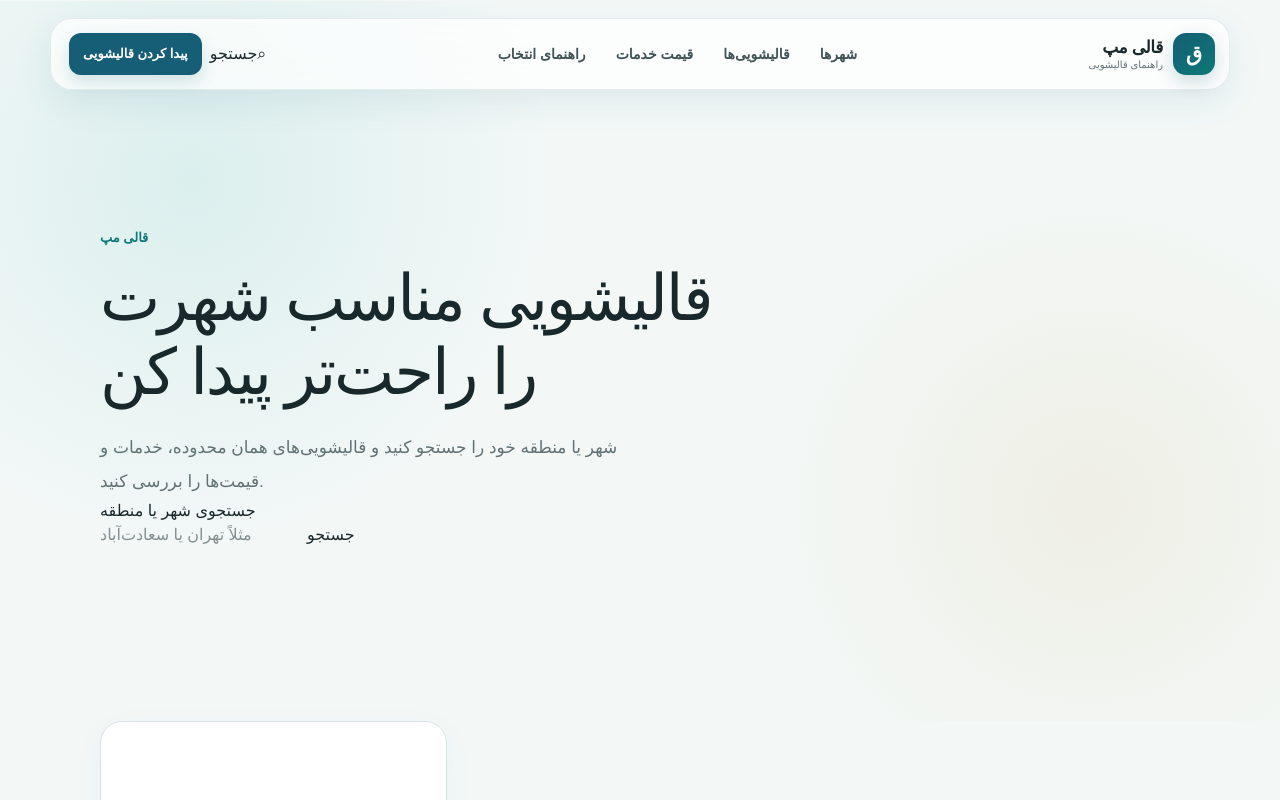
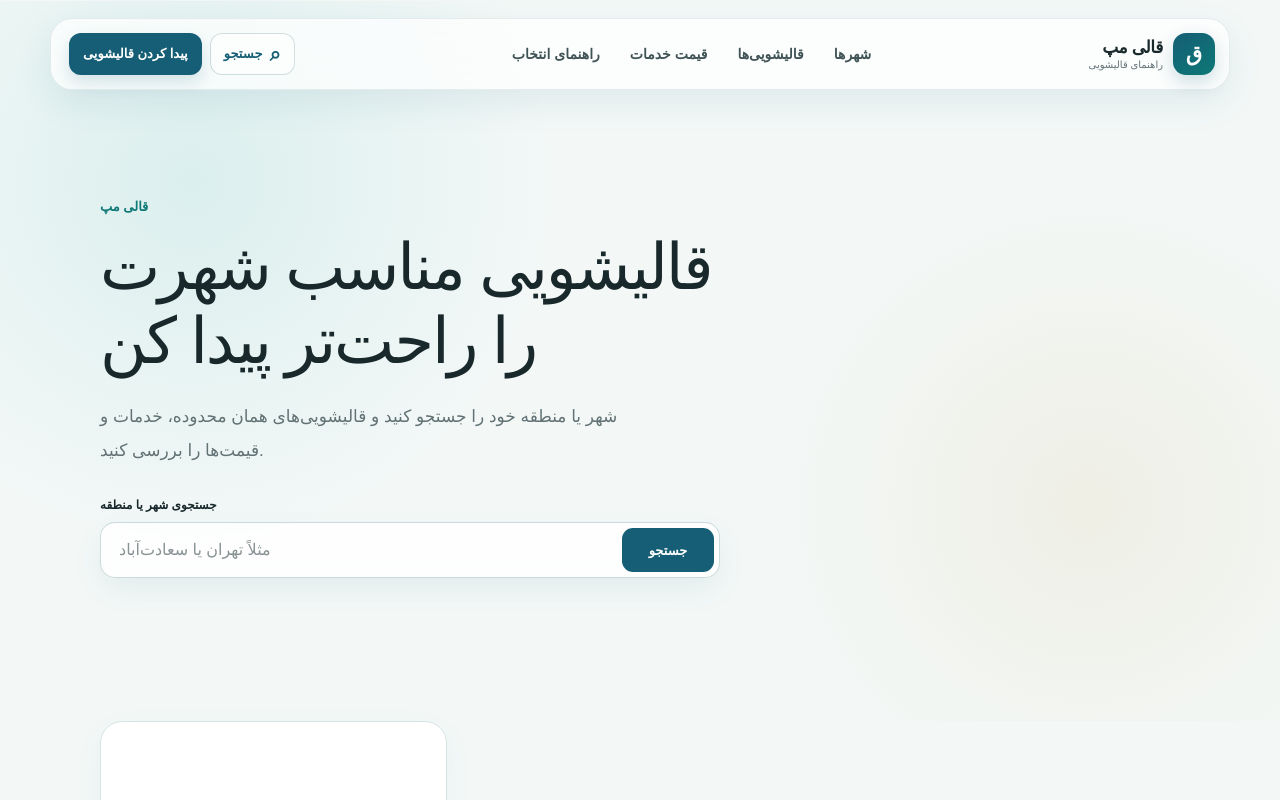
Before and after one commit to HoseinPirhadi/nextjs-boilerplate, a Next.js app: page / in a window 1280 px wide. Shown: the top 800 px of the page. Built offline with nearby package versions, Linux system fonts and the light colour scheme.

Commit message:
Style project search and navigation UI

```diff
--- a/app/globals.css
+++ b/app/globals.css
@@ -65,3 +65,91 @@ a { color: inherit; text-decoration: none; }
   .site-menu-toggle { width:40px; height:40px; border-radius:11px; } .preview-hero { min-height:650px; padding:130px 20px 80px; } .preview-hero h1 { font-size:39px; } .preview-hero p { font-size:15px; }
   .preview-section { width:calc(100% - 32px); }
 }
+
+.site-search-trigger {
+  min-height: 42px;
+  display: inline-flex;
+  align-items: center;
+  justify-content: center;
+  gap: 7px;
+  padding: 0 13px;
+  border: 1px solid rgba(190,210,209,.72);
+  border-radius: 12px;
+  background: rgba(255,255,255,.58);
+  color: var(--primary);
+  font: inherit;
+  font-size: 13px;
+  font-weight: 700;
+  cursor: pointer;
+}
+.site-search-trigger:hover { background: var(--surface-soft); }
+.site-search-icon { font-size: 20px; line-height: 1; }
+.site-search-panel {
+  margin-top: 8px;
+  padding: 14px;
+  border: 1px solid rgba(216,228,227,.68);
+  border-radius: 18px;
+  background: rgba(255,255,255,.86);
+  box-shadow: 0 14px 34px rgba(21,94,117,.10);
+  -webkit-backdrop-filter: blur(16px);
+  backdrop-filter: blur(16px);
+}
+.site-search-panel label, .site-mobile-search label {
+  display: block;
+  margin-bottom: 7px;
+  color: var(--foreground);
+  font-size: 12px;
+  font-weight: 800;
+}
+.site-search-box {
+  display: flex;
+  align-items: center;
+  gap: 8px;
+  min-height: 48px;
+  padding: 5px 7px 5px 5px;
+  border: 1px solid var(--line);
+  border-radius: 13px;
+  background: #fff;
+}
+.site-search-box .site-search-icon { padding-inline: 7px; color: var(--muted); }
+.site-search-box input {
+  min-width: 0;
+  flex: 1;
+  border: 0;
+  outline: 0;
+  background: transparent;
+  color: var(--foreground);
+  font: inherit;
+  font-size: 14px;
+}
+.site-search-box button {
+  min-height: 38px;
+  padding: 0 16px;
+  border: 0;
+  border-radius: 9px;
+  background: var(--primary);
+  color: #fff;
+  font: inherit;
+  font-size: 13px;
+  font-weight: 800;
+  cursor: pointer;
+}
+.site-search-panel p { margin: 7px 2px 0; color: var(--muted); font-size: 11px; }
+.site-mobile-search { padding: 4px 2px 12px; margin-bottom: 4px; border-bottom: 1px solid var(--line); }
+.site-mobile-search > div { display:flex; min-height:44px; border:1px solid var(--line); border-radius:11px; overflow:hidden; background:#fff; }
+.site-mobile-search input { min-width:0; flex:1; border:0; outline:0; padding:0 11px; background:transparent; font:inherit; font-size:13px; }
+.site-mobile-search button { width:45px; border:0; background:var(--primary); color:#fff; font-size:18px; cursor:pointer; }
+.site-mobile-cta { display:block; margin-top:8px; padding:12px; border-radius:10px; background:var(--primary); color:#fff !important; text-align:center; font-size:13px; font-weight:800; }
+.preview-hero-search { width:min(620px,100%); margin-top:28px; }
+.preview-hero-search label { display:block; margin-bottom:8px; color:var(--foreground); font-size:12px; font-weight:800; }
+.preview-hero-search > div { display:flex; min-height:56px; padding:5px; border:1px solid rgba(190,210,209,.8); border-radius:15px; background:rgba(255,255,255,.78); box-shadow:0 12px 30px rgba(21,94,117,.07); -webkit-backdrop-filter:blur(10px); backdrop-filter:blur(10px); }
+.preview-hero-search input { min-width:0; flex:1; border:0; outline:0; padding:0 13px; background:transparent; color:var(--foreground); font:inherit; }
+.preview-hero-search button { min-width:92px; border:0; border-radius:11px; background:var(--primary); color:#fff; font:inherit; font-size:13px; font-weight:800; cursor:pointer; }
+@media (max-width:900px) {
+  .site-header-actions { margin-inline-start:auto; }
+}
+@media (max-width:640px) {
+  .site-search-trigger { display:none; }
+  .preview-hero-search > div { min-height:52px; }
+  .preview-hero-search button { min-width:82px; }
+}
```
